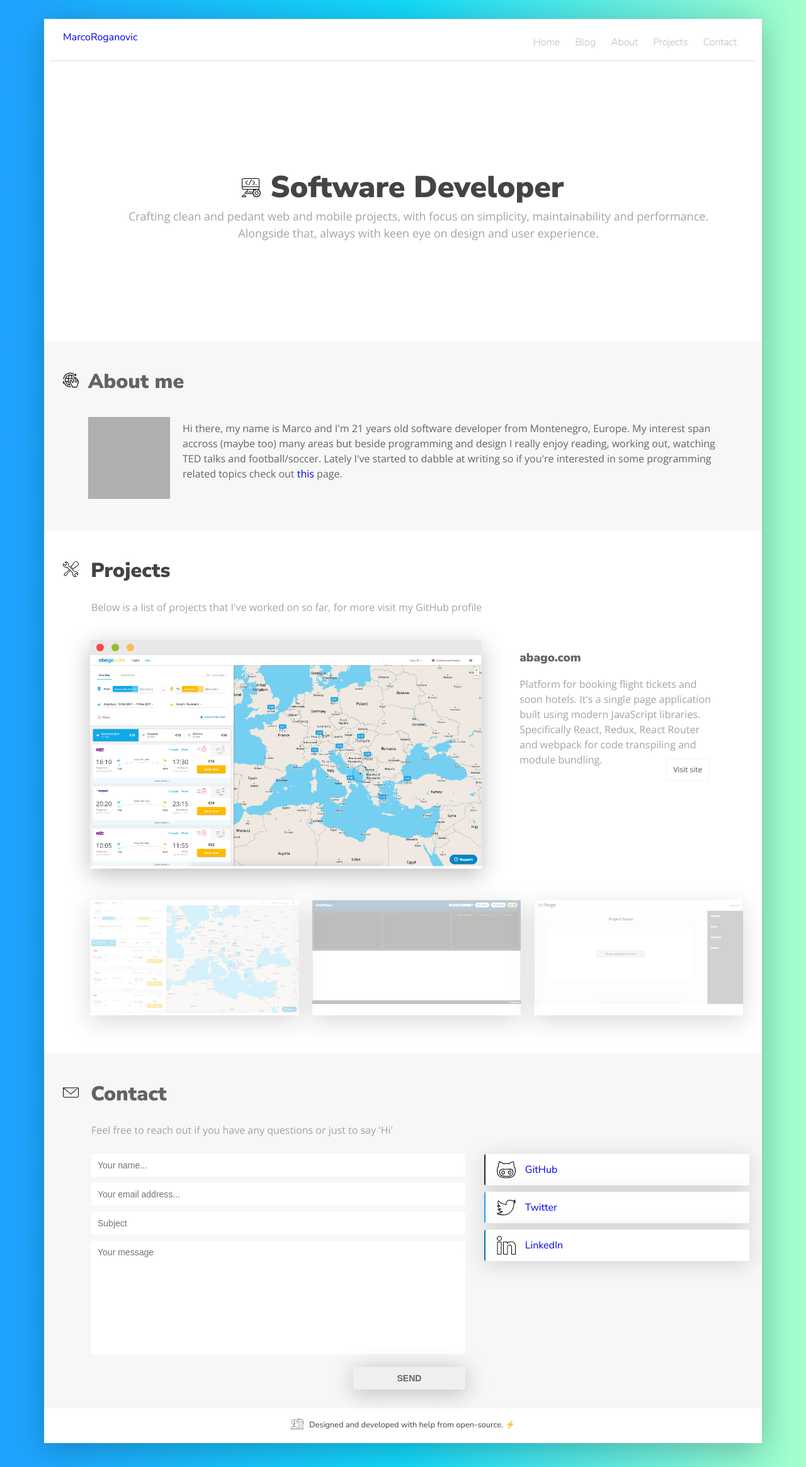
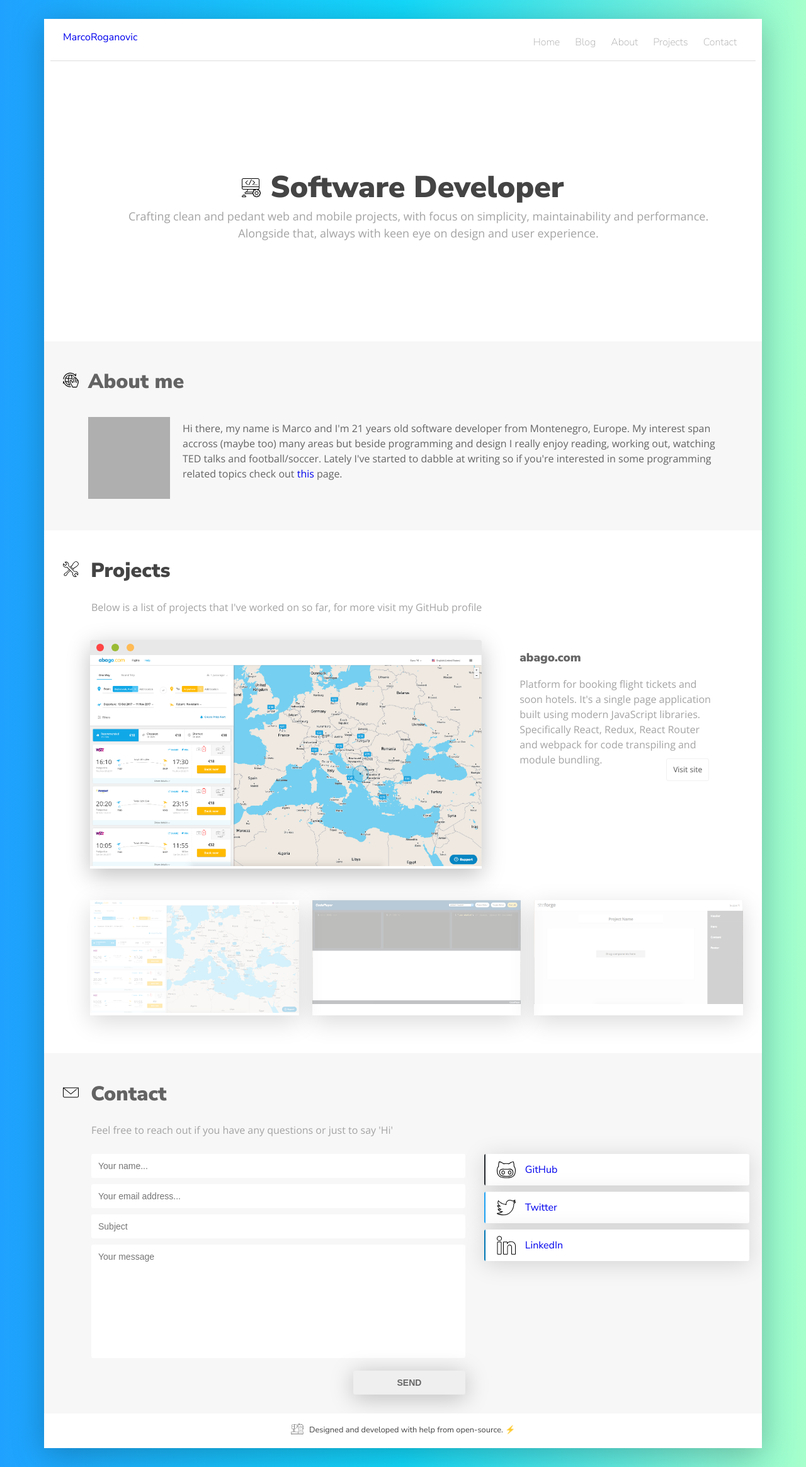
Before and after one commit to marcoroganovic/marcoroganovic.github.io, a Jekyll site: the page built from index.html, in a window 1280 px wide. Shown: the whole page at 63% size. Built offline with Jekyll 4.4.1, drawn with Linux system fonts in a browser that asks for light colours; nearby versions of some CDN libraries; grey boxes are pictures that could not be loaded.

Commit message:
ad transparent 1px border to inputs

```diff
--- a/css/styles.css
+++ b/css/styles.css
@@ -291,7 +291,7 @@
   border-radius: 3px;
   padding: 10px;
   margin: 10px 0;
-  border: none;
+  border: 1px solid transparent;
   font-size: 14px;
 }
 
```
Also changed, not shown: 1 other file.
